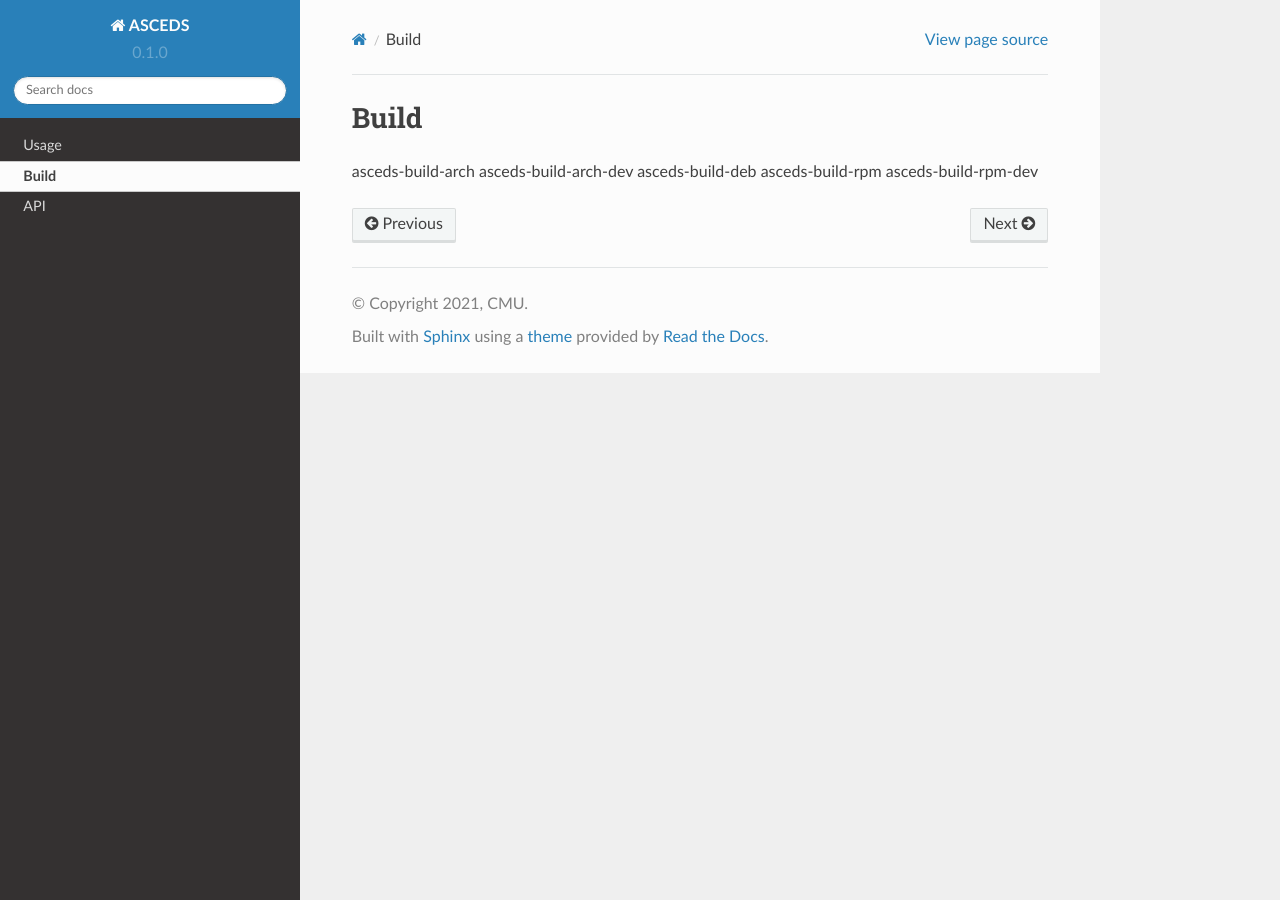
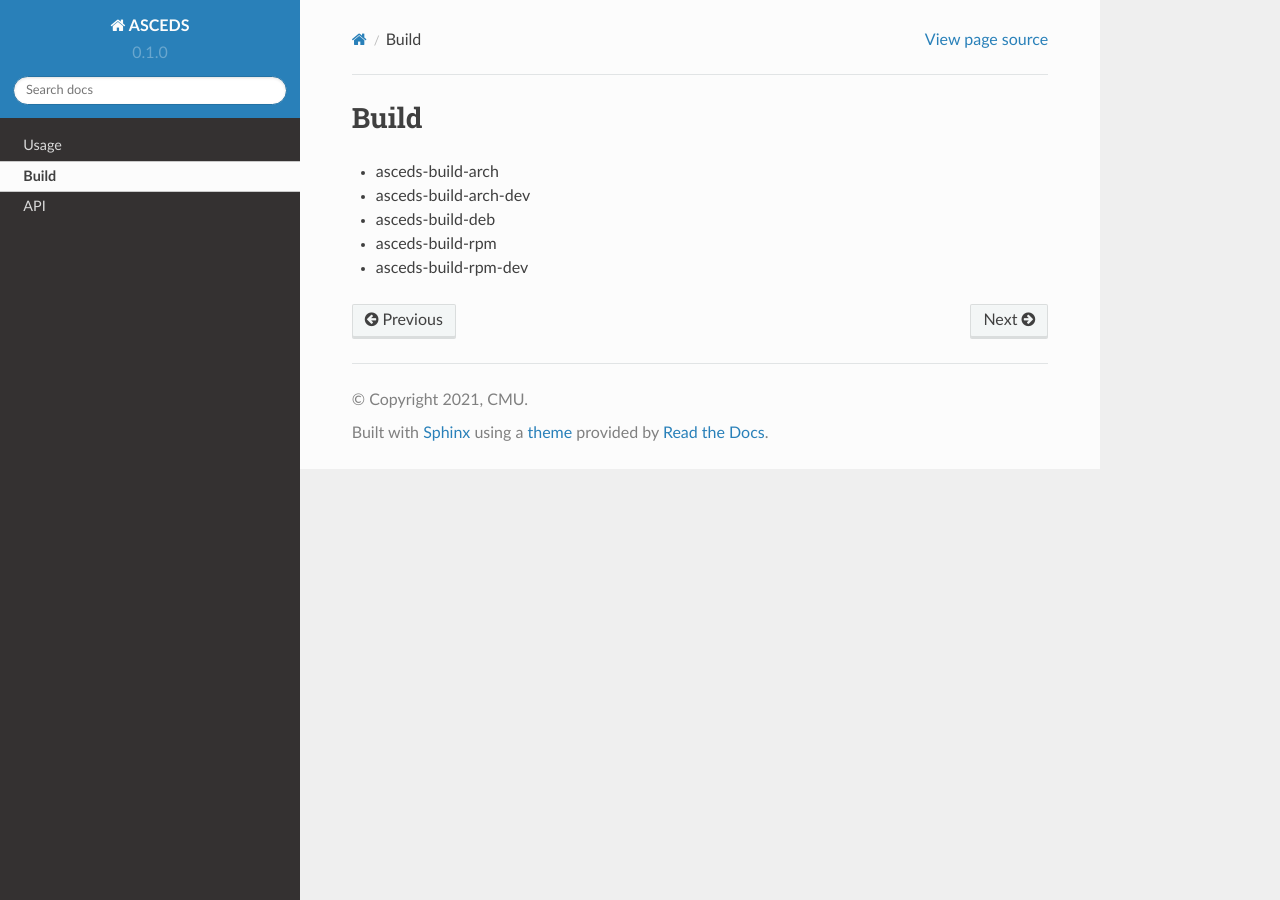
Before and after one commit to florinmano/asceds-docs, a Sphinx documentation site: the page built from docs/source/build.rst, in a window 1280 px wide. Built offline with Sphinx 7.4.7 and the Read the Docs theme 2.0.0, drawn with Linux system fonts in a browser that asks for light colours.

```diff
--- a/docs/source/build.rst
+++ b/docs/source/build.rst
@@ -3,8 +3,8 @@ Build
 
 .. _build:
 
-asceds-build-arch
-asceds-build-arch-dev
-asceds-build-deb
-asceds-build-rpm
-asceds-build-rpm-dev
+* asceds-build-arch
+* asceds-build-arch-dev
+* asceds-build-deb
+* asceds-build-rpm
+* asceds-build-rpm-dev
```
